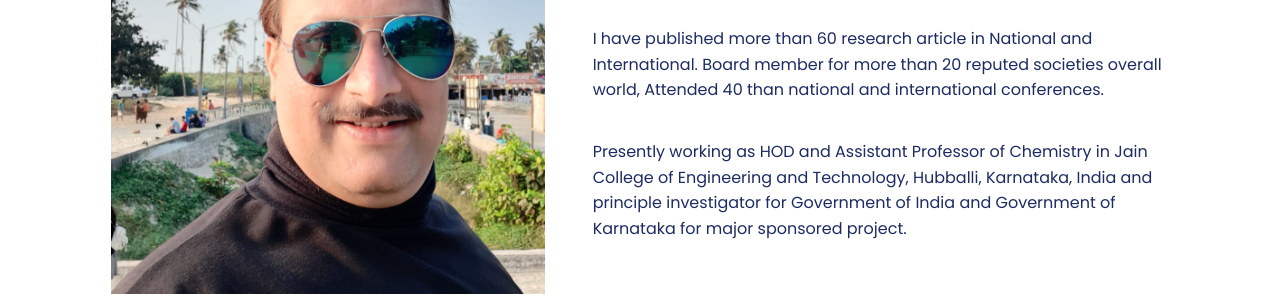
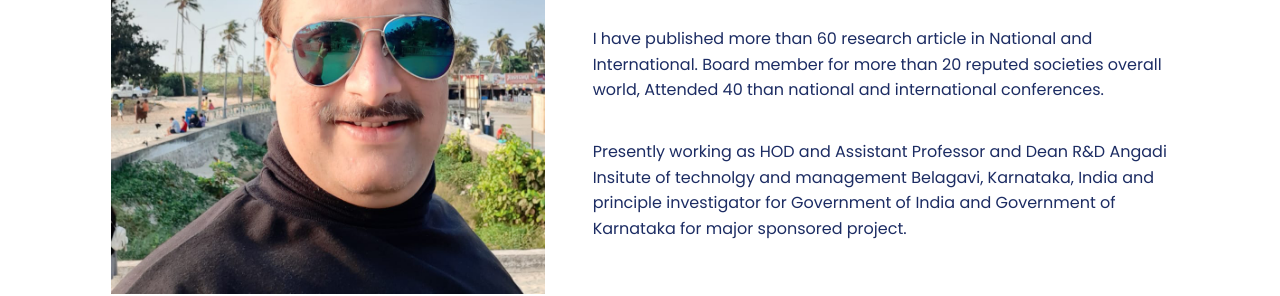
Before and after one commit to rashmi-webdev/vinayak-adimule-client1, a Next.js app: page / in a window 1280 px wide. Shown: the part 1340-1636 px from the top of the page. Built offline with nearby package versions, Linux system fonts and the light colour scheme.

Commit message:
update prof

```diff
--- a/pages/index.js
+++ b/pages/index.js
@@ -176,8 +176,8 @@ export default function Home() {
 
           </p>
           <p>
-                      Presently working as HOD and Assistant Professor of Chemistry in Jain College
-            of Engineering and Technology, Hubballi, Karnataka, India and principle
+            Presently working as HOD and Assistant Professor and Dean R&D Angadi Insitute of technolgy and management
+            Belagavi, Karnataka, India and principle
             investigator for Government of India and Government of Karnataka for major
             sponsored project.
           </p>
```
